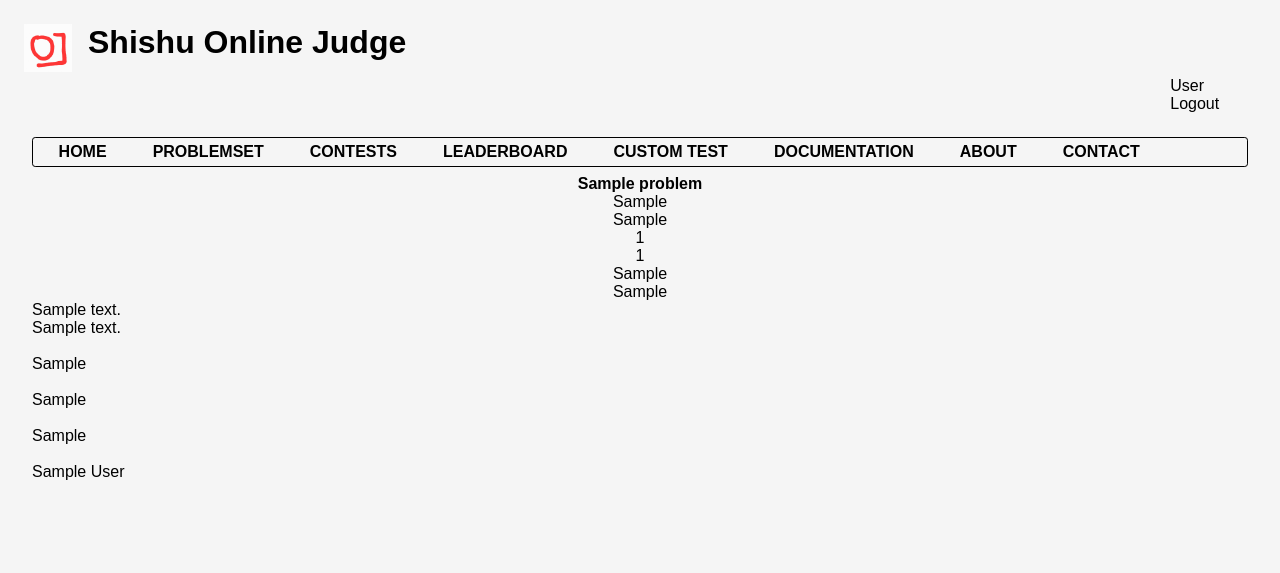
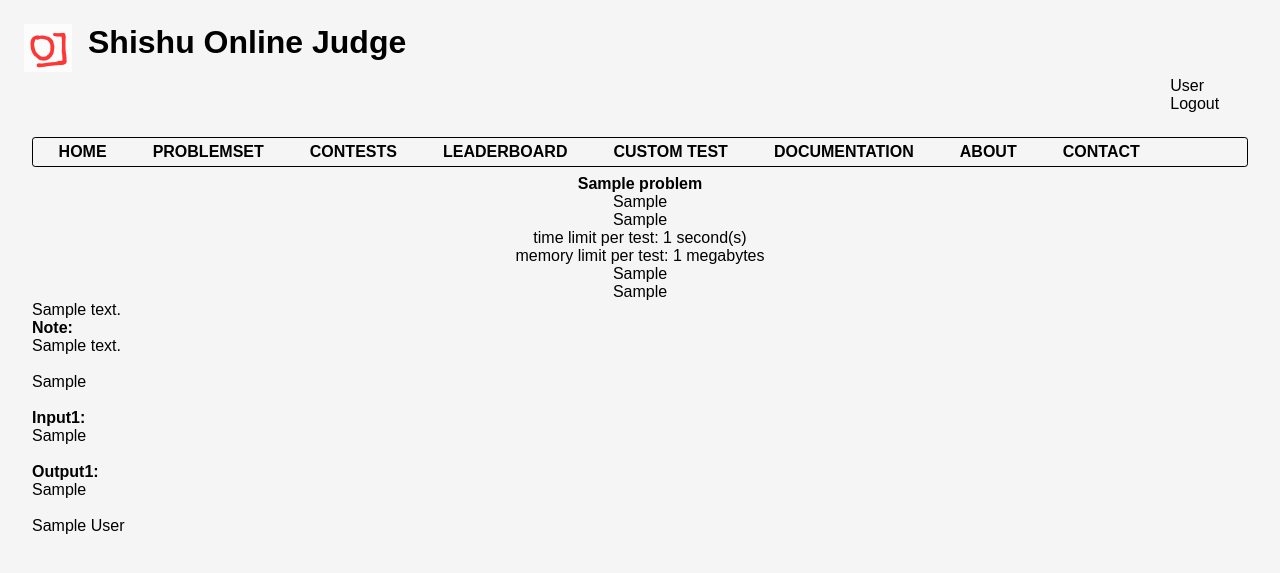
Before and after one commit to SakibSibly/shishu-online-judge, a Django app: page /problems/1/ in a window 1280 px wide. Shown: the top 573 px of the page. Run offline with Django 4.2, Linux system fonts and the light colour scheme; tables that the repository leaves empty hold one stand-in row (values such as "Sample post").

Commit message:
HTML is modified to show input and output text in the problem statement

```diff
--- a/problems/templates/problems/individual_problem.html
+++ b/problems/templates/problems/individual_problem.html
@@ -9,13 +9,14 @@
                 <li class="emphasis middle">{{ problem.title }}</li>
                 <li class="middle">{{ problem.input_type }}</li>
                 <li class="middle">{{ problem.output_type }}</li>
-                <li class="middle">{{ problem.time_limit }}</li>
-                <li class="middle">{{ problem.memory_limit }}</li>
+                <li class="middle">time limit per test: {{ problem.time_limit }} second(s)</li>
+                <li class="middle">memory limit per test: {{ problem.memory_limit }} megabytes</li>
                 <li class="middle">{{ problem.difficulty }}</li>
                 <li class="middle">{{ problem.tags }}</li>
                 <li>{{ problem.description | linebreaksbr }}</li>
 
             {% if problem.note %}
+            <li><b>Note:</b></li>
             <li>{{ problem.note }}</li><br>
             {% endif %}
 
@@ -24,7 +25,9 @@
             {% endif %}
 
             {% for test_case in test_cases %}
+            <li><b>Input{{  forloop.counter }}:</b></li>
             <li>{{ test_case.input }}</li><br>
+            <li><b>Output{{  forloop.counter }}:</b></li>
             <li>{{ test_case.output }}</li><br>
             {% endfor %}
             <li>{{ problem.author }}</li><br>
```
